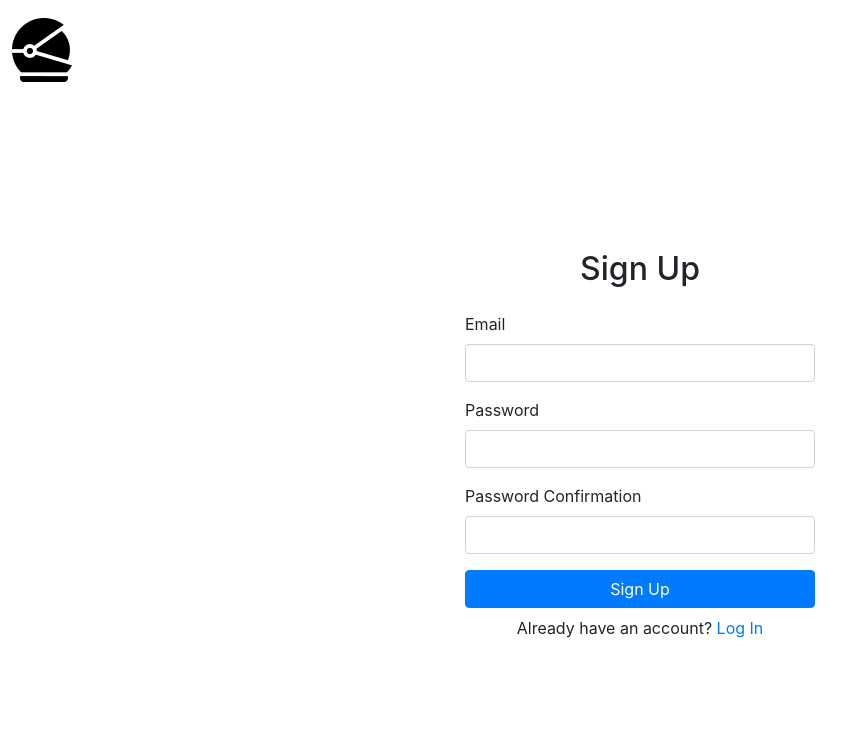
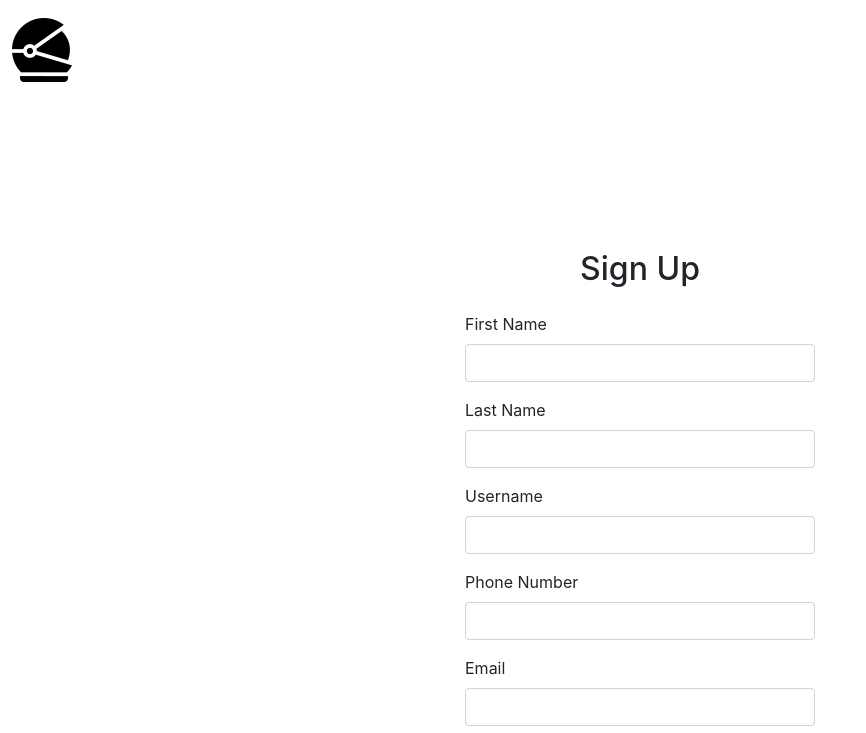
Before and after one commit to Alexandru-Alexandru99/proiect-ioc, a React (Create React App) app: page /signup in a window 1280 px wide. Shown: the top 733 px of the page, without its empty margins (0-866 px from the left). Built offline with nearby package versions, Linux system fonts and the light colour scheme.

Commit message:
Modified Sign Up page

```diff
--- a/src/components/Signup.js
+++ b/src/components/Signup.js
@@ -6,6 +6,10 @@ import axios from "axios";
 import { AuthContext } from "../contexts/AuthContext";
 
 export default function Signup() {
+  const firstNameRef = useRef()
+  const lastNameRef = useRef()
+  const usernameRef = useRef()
+  const phoneNumberRef = useRef()
   const emailRef = useRef()
   const passwordRef = useRef()
   const passwordConfirmRef = useRef()
@@ -17,12 +21,20 @@ export default function Signup() {
   function handleSubmit(e) {
     e.preventDefault()
 
+    if(error != "") {
+      return
+    }
+
     if (passwordRef.current.value !== passwordConfirmRef.current.value) {
       return setError("Passwords do not match")
     }
 
     const user = {
-      username: emailRef.current.value,
+      firstName: firstNameRef.current.value,
+      lastName: lastNameRef.current.value,
+      phoneNumber: phoneNumberRef,
+      username: usernameRef.current.value,
+      email: emailRef.current.value,
       password: passwordRef.current.value,
     }
     try {
@@ -50,6 +62,51 @@ export default function Signup() {
     setLoading(false)
   }
 
+  function handleNameChange(e) {
+    if (e.target.value.length < 2 || e.target.value.length > 20) {
+      setError("Name should be between 2 and 20 characters!")
+    } else {
+      setError("");
+      if(e.target.value.match(/^[a-zA-Z-]{2,20}$/) == null) {
+        setError("Name can only contain letters and '-' character!");
+      } else {
+          setError("");
+      }
+    }
+  }
+
+  function handleEmpty(e) {
+    setError("");
+  }
+
+  function handleUsernameChange(e) {
+    if (e.target.value.length < 2 || e.target.value.length > 20) {
+      setError("Username should be between 8 and 20 characters!")
+    } else {
+      if(e.target.value.match(/^[a-zA-Z0-9]([._-](?![._-])|[a-zA-Z0-9]){2,18}[a-zA-Z0-9]$/) == null) {
+        setError("Username should start with a letter, followed by a letter, a special character (._-) or a number! It should also end with a letter or number.");
+      } else {
+          setError("");
+      }
+    }
+  }
+
+  function handleEmailChange(e) {
+    if(e.target.value.match(/^[a-zA-Z0-9.!#$%&'*+/=?^_`{|}~-]+@[a-zA-Z0-9](?:[a-zA-Z0-9-]{0,61}[a-zA-Z0-9])?(?:\.[a-zA-Z0-9](?:[a-zA-Z0-9-]{0,61}[a-zA-Z0-9])?)*$/) == null) {
+      setError("Email is not valid!");
+    } else {
+      setError("");
+    }
+  }
+
+  function handlePhoneNumberChange(e) {
+    if(e.target.value.match(/^[\+]?[(]?[0-9]{3}[)]?[-\s\.]?[0-9]{3}[-\s\.]?[0-9]{4,6}$/) == null) {
+      setError("Phone number is not valid!");
+    } else {
+      setError("");
+    }
+  }
+
   return (
     <>
       <Link to='/' className='linkLogo'>
@@ -59,17 +116,33 @@ export default function Signup() {
             <h2 className="text-center mb-4">Sign Up</h2>
             {error && <Alert variant="danger">{error}</Alert>}
             <Form onSubmit={handleSubmit}>
+              <Form.Group id="firstName">
+                <Form.Label>First Name</Form.Label>
+                <Form.Control type="text" ref={firstNameRef} onChange={handleNameChange} onEmptied={handleEmpty} required />
+              </Form.Group>
+              <Form.Group id="lastName">
+                <Form.Label>Last Name</Form.Label>
+                <Form.Control type="text" ref={lastNameRef} onChange={handleNameChange} onEmptied={handleEmpty} required />
+              </Form.Group>
+              <Form.Group id="lastName">
+                <Form.Label>Username</Form.Label>
+                <Form.Control type="text" ref={usernameRef} onChange={handleUsernameChange} onEmptied={handleEmpty} required />
+              </Form.Group>
+              <Form.Group id="phoneNumber">
+                <Form.Label>Phone Number</Form.Label>
+                <Form.Control type="tel" ref={phoneNumberRef} onEmptied={handleEmpty} required />
+              </Form.Group>
               <Form.Group id="email">
                 <Form.Label>Email</Form.Label>
-                <Form.Control type="email" ref={emailRef} required />
+                <Form.Control type="email" ref={emailRef} onChange={handleEmailChange} onEmptied={handleEmpty} required />
               </Form.Group>
               <Form.Group id="password">
                 <Form.Label>Password</Form.Label>
-                <Form.Control type="password" ref={passwordRef} required />
+                <Form.Control type="password" ref={passwordRef} onEmptied={handleEmpty} required />
               </Form.Group>
               <Form.Group id="password-confirm">
                 <Form.Label>Password Confirmation</Form.Label>
-                <Form.Control type="password" ref={passwordConfirmRef} required />
+                <Form.Control type="password" ref={passwordConfirmRef} onEmptied={handleEmpty} required />
               </Form.Group>
               <Button disabled={loading} className="w-100" type="submit">
                 Sign Up
```
